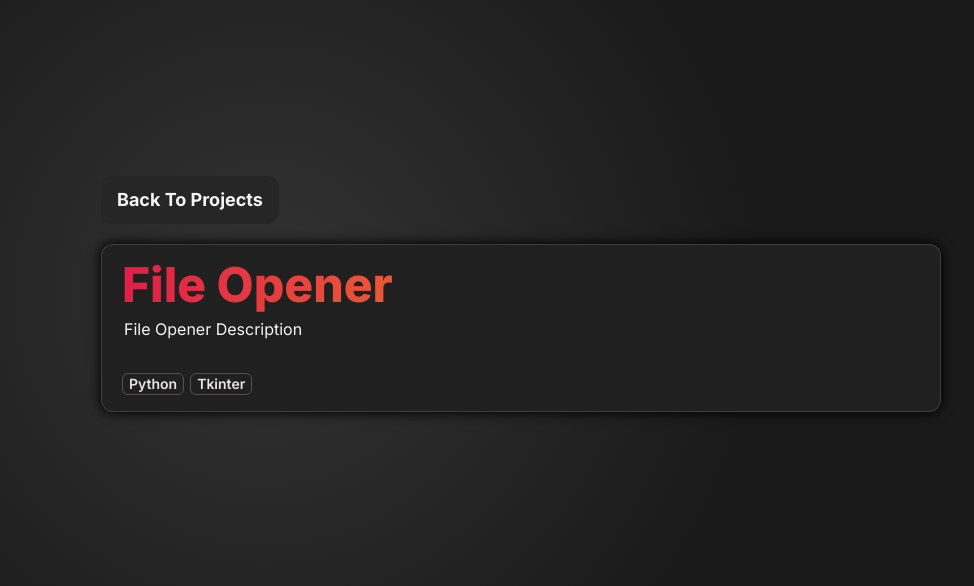
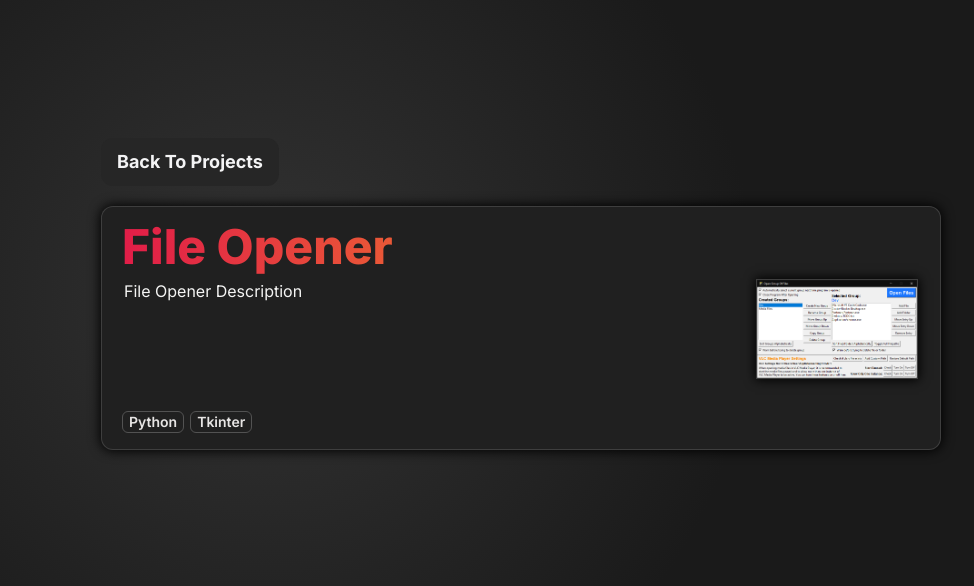
Before and after one commit to vik-ma/portfolio, a Next.js app: page /projects/file-opener in a window 1280 px wide. Shown: the part 106-692 px from the top of the page, without its empty margins (119-1093 px from the left). Built offline with nearby package versions, Linux system fonts and the light colour scheme.

Commit message:
Added preview images to previewImgSrcList

```diff
--- a/app/ProjectsInfo.tsx
+++ b/app/ProjectsInfo.tsx
@@ -19,7 +19,13 @@ export const ProjectsInfo = {
       "Docker",
     ],
     thumbnailImgSrc: "/images/pps-thumbnail.png",
-    previewImgSrcList: [""],
+    previewImgSrcList: [
+      "/images/pps-preview-1.png",
+      "/images/pps-preview-2.png",
+      "/images/pps-preview-3.png",
+      "/images/pps-preview-4.png",
+      "/images/pps-preview-5.png",
+    ],
     // cssGradient: "bg-gradient-to-r from-violet-500 via-rose-500 to-orange-600",
   },
   "pathfinding-race": {
@@ -32,7 +38,13 @@ export const ProjectsInfo = {
     cssGradient: "bg-gradient-to-r from-rose-600 to-amber-400",
     techStack: ["HTML", "CSS", "JavaScript", "React"],
     thumbnailImgSrc: "/images/pathfinding-race-thumbnail.png",
-    previewImgSrcList: [""],
+    previewImgSrcList: [
+      "/images/pathfinding-race-preview-1.png",
+      "/images/pathfinding-race-preview-2.png",
+      "/images/pathfinding-race-preview-3.png",
+      "/images/pathfinding-race-preview-4.png",
+      "/images/pathfinding-race-preview-gif.gif",
+    ],
     // cssGradient: "bg-gradient-to-r from-yellow-300 to-pink-600",
   },
   "paint-a-wave-function-collapse": {
@@ -47,7 +59,11 @@ export const ProjectsInfo = {
     cssGradient: "bg-gradient-to-r from-rose-600 via-red-500 to-orange-400",
     techStack: ["Python", "PyGame", "HTML", "CSS", "JavaScript", "WebAssembly"],
     thumbnailImgSrc: "/images/wfc-thumbnail.png",
-    previewImgSrcList: [""],
+    previewImgSrcList: [
+      "/images/wfc-preview-1.png",
+      "/images/wfc-preview-2.png",
+      "/images/wfc-preview-gif.gif",
+    ],
     // cssGradient: "bg-gradient-to-r from-rose-600 via-red-500 to-orange-400",
   },
   "screenshot-ocr": {
@@ -60,7 +76,10 @@ export const ProjectsInfo = {
     cssGradient: "bg-gradient-to-r from-rose-600 to-amber-400",
     techStack: ["Python", "PyQt"],
     thumbnailImgSrc: "/images/screenshot-ocr-thumbnail.png",
-    previewImgSrcList: [""],
+    previewImgSrcList: [
+      "/images/screenshot-ocr-preview.png",
+      "/images/screenshot-ocr-preview-gif.gif",
+    ],
     // cssGradient: "bg-gradient-to-r from-rose-600 to-red-600",
   },
   "file-opener": {
@@ -71,7 +90,7 @@ export const ProjectsInfo = {
     cssGradient: "bg-gradient-to-r from-rose-600 to-yellow-400",
     techStack: ["Python", "Tkinter"],
     thumbnailImgSrc: "/images/file-opener-thumbnail.png",
-    previewImgSrcList: [""],
+    previewImgSrcList: ["/images/file-opener-preview.png"],
     // cssGradient: "bg-gradient-to-r from-orange-500 to-amber-400",
   },
   "link-opener": {
@@ -83,7 +102,7 @@ export const ProjectsInfo = {
     cssGradient: "bg-gradient-to-r from-rose-600 to-yellow-400",
     techStack: ["Python", "Tkinter"],
     thumbnailImgSrc: "/images/link-opener-thumbnail.png",
-    previewImgSrcList: [""],
+    previewImgSrcList: ["/images/link-opener-preview.png"],
     // cssGradient: "bg-gradient-to-r from-blue-400 to-fuchsia-800",
   },
 };
--- a/app/components/ProjectPage.tsx
+++ b/app/components/ProjectPage.tsx
@@ -6,7 +6,20 @@ export default function ProjectPage({ project }: ProjectProps) {
     <div className="px-0.5">
       <div className="flex flex-col justify-between">
         <div className="flex flex-row justify-between mb-7">
-          {project?.fullDescription}
+          <div>{project?.fullDescription}</div>
+          <div className="thumbnail-container">
+            {project?.previewImgSrcList.map(
+              (imageSrc: string, index: number) => (
+                <Image
+                  key={index + 1}
+                  src={imageSrc}
+                  alt={`${project?.name} Preview Image ${index + 1}`}
+                  width={160}
+                  height={100}
+                />
+              )
+            )}
+          </div>
         </div>
         <div className="flex flex-wrap -ml-0.5 text-stone-200">
           {project?.techStack.map((lang: string) => (
--- a/app/components/ProjectsSection.tsx
+++ b/app/components/ProjectsSection.tsx
@@ -21,9 +21,8 @@ export default function ProjectsSection() {
                       <p className="project-short-desc max-w-[50%]">
                         {value.shortDescription}
                       </p>
-                      <div className="mt-1 rounded-sm max-h-min thumbnail-container">
+                      <div className="mt-1 thumbnail-container">
                         <Image
-                          className="rounded-sm max-h-min"
                           src={value.thumbnailImgSrc}
                           alt={`${value.name} Preview Image`}
                           width={160}
```
